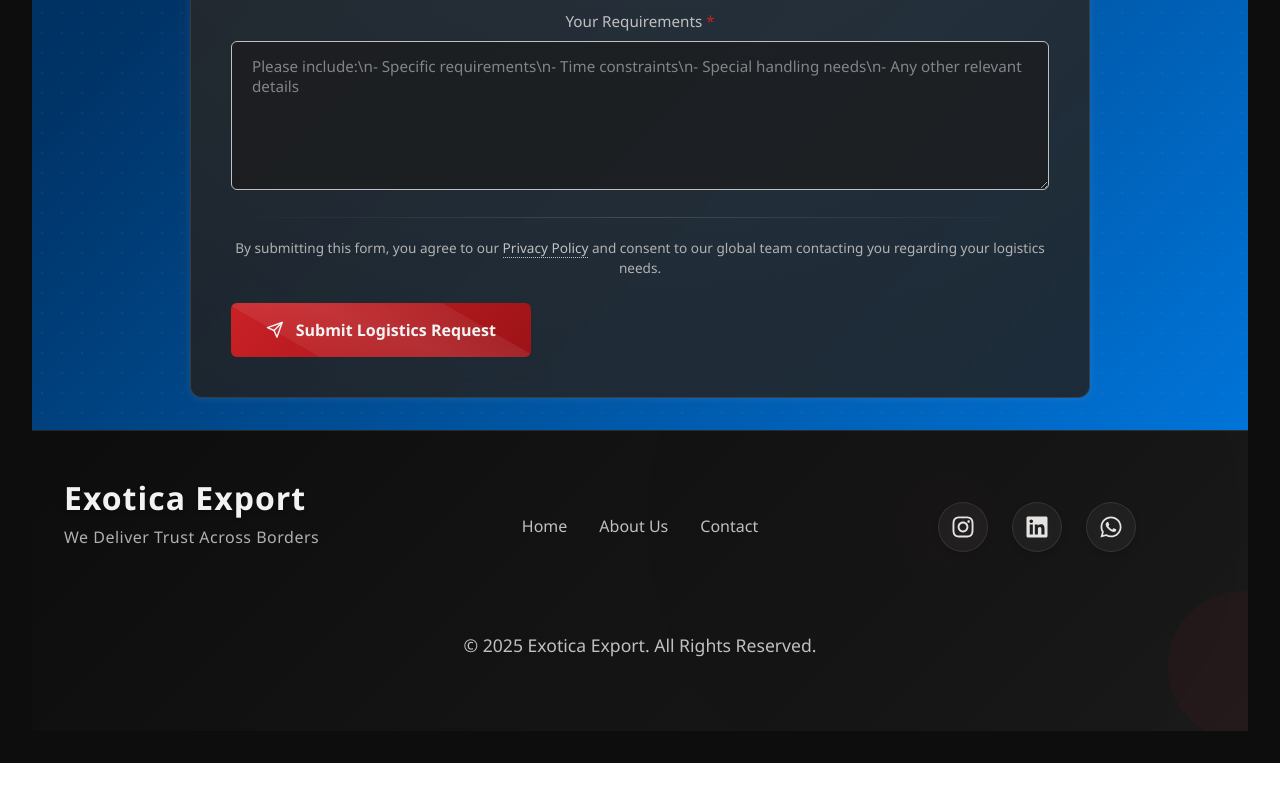
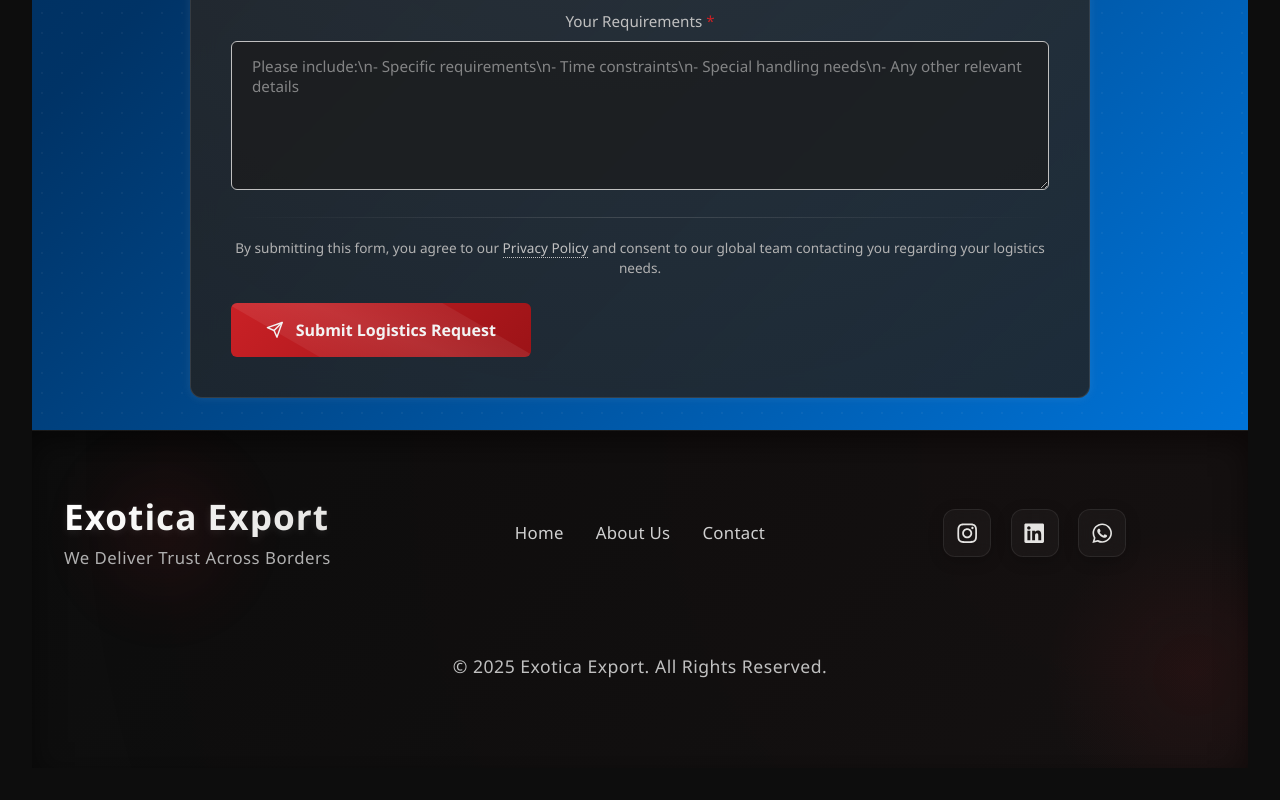
Before and after one commit to 9898632403/Exotica-Export, a React (Vite) app: page /contact in a window 1280 px wide. Shown: the part 1449-2249 px from the top of the page. Before the commit the page ends 2212 px from the top, so only its background shows below. Built offline with nearby package versions, Linux system fonts and the light colour scheme; no server answers.

Commit message:
Update footer styles

```diff
--- a/src/styles/Footer.css
+++ b/src/styles/Footer.css
@@ -1,55 +1,73 @@
 /* Footer.css */
 .footer-container {
-  background: linear-gradient(135deg, #0D0D0D 0%, #1A1A1A 100%);
-  padding: 3rem 2rem;
+  background: linear-gradient(135deg, #0D0D0D 0%, #121212 100%);
+  padding: 4rem 2rem;
   position: relative;
   overflow: hidden;
-  border-top: 1px solid rgba(229, 228, 226, 0.1);
+  border-top: 1px solid rgba(255, 255, 255, 0.05);
+  box-shadow: inset 0 10px 30px rgba(0, 0, 0, 0.5);
 }
 
 .footer-container::before {
   content: '';
   position: absolute;
-  top: 0;
-  left: 0;
-  width: 100%;
-  height: 100%;
-  background: radial-gradient(circle at 75% 30%, rgba(202, 33, 38, 0.1) 0%, transparent 50%);
-  animation: pulse 8s infinite alternate;
+  top: -50%;
+  left: -50%;
+  width: 200%;
+  height: 200%;
+  background: radial-gradient(circle at 70% 30%,
+    rgba(202, 33, 38, 0.15) 0%,
+    transparent 70%);
+  animation: pulse 12s infinite alternate;
+  z-index: 1;
 }
 
 @keyframes pulse {
-  0% { opacity: 0.3; }
-  100% { opacity: 0.1; }
+  0% {
+    opacity: 0.4;
+    transform: scale(0.95);
+  }
+  100% {
+    opacity: 0.1;
+    transform: scale(1.05);
+  }
 }
 
 .footer-content {
-  max-width: 1200px;
+  max-width: 1400px;
   margin: 0 auto;
   display: grid;
   grid-template-columns: 1fr;
-  gap: 2.5rem;
+  gap: 3rem;
   position: relative;
   z-index: 2;
 }
 
 .brand-section {
   text-align: center;
+  position: relative;
 }
 
 .brand-name {
-  color: #F2F2F2;
-  font-size: 2rem;
+  color: #FFFFFF;
+  font-size: 2.2rem;
   font-weight: 700;
   margin-bottom: 0.5rem;
   letter-spacing: 1px;
-  text-shadow: 0 2px 4px rgba(0, 0, 0, 0.3);
+  background: linear-gradient(90deg, #FFFFFF, #E5E4E2);
+  -webkit-background-clip: text;
+  background-clip: text;
+  color: transparent;
+  text-shadow: 0 2px 10px rgba(255, 255, 255, 0.1);
 }
 
 .tagline {
   color: #B0B0B0;
-  font-size: 1rem;
+  font-size: 1.05rem;
   letter-spacing: 0.5px;
+  max-width: 500px;
+  margin: 0 auto;
+  line-height: 1.6;
 }
 
 .footer-nav {
@@ -59,22 +77,26 @@
 
 .nav-links {
   display: flex;
-  gap: 2rem;
+  flex-wrap: wrap;
+  gap: 1.5rem;
   list-style: none;
   padding: 0;
+  justify-content: center;
 }
 
 .nav-links li a {
-  color: #C0C0C0;
+  color: #D0D0D0;
   text-decoration: none;
-  font-size: 1rem;
+  font-size: 1.05rem;
+  font-weight: 500;
   transition: all 0.3s ease;
   position: relative;
   padding-bottom: 5px;
+  letter-spacing: 0.3px;
 }
 
 .nav-links li a:hover {
-  color: #F2F2F2;
+  color: #FFFFFF;
 }
 
 .nav-links li a::after {
@@ -84,7 +106,7 @@
   left: 0;
   width: 0;
   height: 2px;
-  background: #CA2126;
+  background: linear-gradient(90deg, #CA2126, #FF4D4D);
   transition: width 0.3s ease;
 }
 
@@ -95,56 +117,89 @@
 .social-media {
   display: flex;
   justify-content: center;
-  gap: 1.5rem;
+  gap: 1.2rem;
+  flex-wrap: wrap;
 }
 
 .social-icon {
   color: #E5E4E2;
-  font-size: 1.5rem;
-  transition: all 0.3s ease;
-  background: rgba(229, 228, 226, 0.05);
-  backdrop-filter: blur(5px);
-  border-radius: 50%;
-  width: 50px;
-  height: 50px;
+  font-size: 1.4rem;
+  transition: all 0.4s cubic-bezier(0.175, 0.885, 0.32, 1.275);
+  background: rgba(255, 255, 255, 0.03);
+  backdrop-filter: blur(8px);
+  border-radius: 12px;
+  width: 48px;
+  height: 48px;
   display: flex;
   align-items: center;
   justify-content: center;
-  border: 1px solid rgba(229, 228, 226, 0.1);
-  box-shadow: 0 4px 6px rgba(0, 0, 0, 0.1);
+  border: 1px solid rgba(255, 255, 255, 0.08);
+  box-shadow: 0 4px 15px rgba(0, 0, 0, 0.2);
 }
 
 .social-icon:hover {
-  color: #CA2126;
-  transform: translateY(-3px);
-  box-shadow: 0 6px 12px rgba(202, 33, 38, 0.2);
+  color: #FFFFFF;
+  background: rgba(202, 33, 38, 0.2);
+  transform: translateY(-5px) scale(1.1);
+  box-shadow: 0 8px 20px rgba(202, 33, 38, 0.3);
+  border-color: rgba(202, 33, 38, 0.3);
 }
 
 .copyright {
   text-align: center;
-  color: #B0B0B0;
+  color: rgba(180, 180, 180, 0.7);
   font-size: 0.9rem;
-  margin-top: 1rem;
+  margin-top: 2rem;
+  letter-spacing: 0.5px;
+  font-weight: 300;
 }
 
 /* Animated floating elements */
 .footer-container::after {
   content: '';
   position: absolute;
-  bottom: -50px;
-  right: -50px;
-  width: 150px;
-  height: 150px;
-  background: rgba(202, 33, 38, 0.05);
+  bottom: -100px;
+  right: -100px;
+  width: 300px;
+  height: 300px;
+  background: radial-gradient(circle,
+    rgba(202, 33, 38, 0.08) 0%,
+    transparent 70%);
   border-radius: 50%;
-  animation: float 12s infinite ease-in-out;
+  animation: float 16s infinite ease-in-out;
+  z-index: 1;
 }
 
 @keyframes float {
-  0%, 100% { transform: translate(0, 0) rotate(0deg); }
-  25% { transform: translate(-20px, -20px) rotate(5deg); }
-  50% { transform: translate(20px, -40px) rotate(-5deg); }
-  75% { transform: translate(-20px, -20px) rotate(5deg); }
+  0%, 100% {
+    transform: translate(0, 0) rotate(0deg) scale(1);
+  }
+  25% {
+    transform: translate(-30px, -30px) rotate(5deg) scale(1.05);
+  }
+  50% {
+    transform: translate(30px, -60px) rotate(-5deg) scale(0.95);
+  }
+  75% {
+    transform: translate(-30px, -30px) rotate(5deg) scale(1.02);
+  }
+}
+
+/* Glow effect for brand */
+.brand-section::after {
+  content: '';
+  position: absolute;
+  top: 50%;
+  left: 50%;
+  transform: translate(-50%, -50%);
+  width: 200px;
+  height: 200px;
+  background: radial-gradient(circle,
+    rgba(202, 33, 38, 0.15) 0%,
+    transparent 70%);
+  filter: blur(30px);
+  z-index: -1;
+  opacity: 0.7;
 }
 
 /* Responsive adjustments */
@@ -152,13 +207,44 @@
   .footer-content {
     grid-template-columns: repeat(3, 1fr);
     align-items: center;
+    gap: 2rem;
   }
 
   .brand-section {
     text-align: left;
   }
 
+  .brand-section::after {
+    left: 0;
+    transform: translate(0, -50%);
+  }
+
   .copyright {
     grid-column: 1 / -1;
+    margin-top: 3rem;
+  }
+
+  .nav-links {
+    gap: 2rem;
   }
 }
+
+@media (max-width: 480px) {
+  .footer-container {
+    padding: 3rem 1.5rem;
+  }
+
+  .brand-name {
+    font-size: 1.8rem;
+  }
+
+  .nav-links {
+    gap: 1rem;
+  }
+
+  .social-icon {
+    width: 42px;
+    height: 42px;
+    font-size: 1.2rem;
+  }
+}
```
